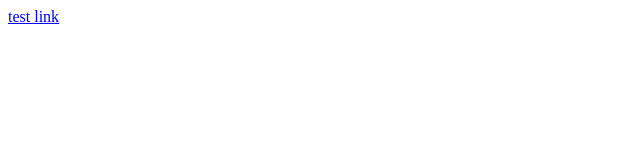
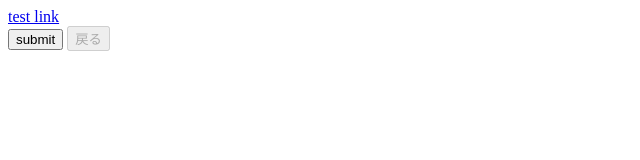
Before and after one commit to sysyama/sysyama.github.io, a plain HTML site: page index.html in a window 1280 px wide. Shown: the whole page, without its empty margins (0-640 px from the left). Drawn offline with Linux system fonts and the light colour scheme.

Commit message:
added form tag

```diff
--- a/index.html
+++ b/index.html
@@ -3,8 +3,13 @@
 <meta name="viewport" content="width=device-width, initial-scale=1.0">
 </head>
 <body>
+<form id="FRM1" name="FRM1" method="post">
 <a class="arrow_link" href="javaScript:window.open('index2.html','win1','toolbar=no,location=no,directories=no,scrollbars=yes,width=850,height=600');void(0)">
 test link
 </a>
+<br>
+<input type="submit" name="moushikomu" id="btn" value="submit">
+<input type="button" value="戻る" id="vp-view" name="vp" disabled="">
+</form>
 </body>
 </html>
```
